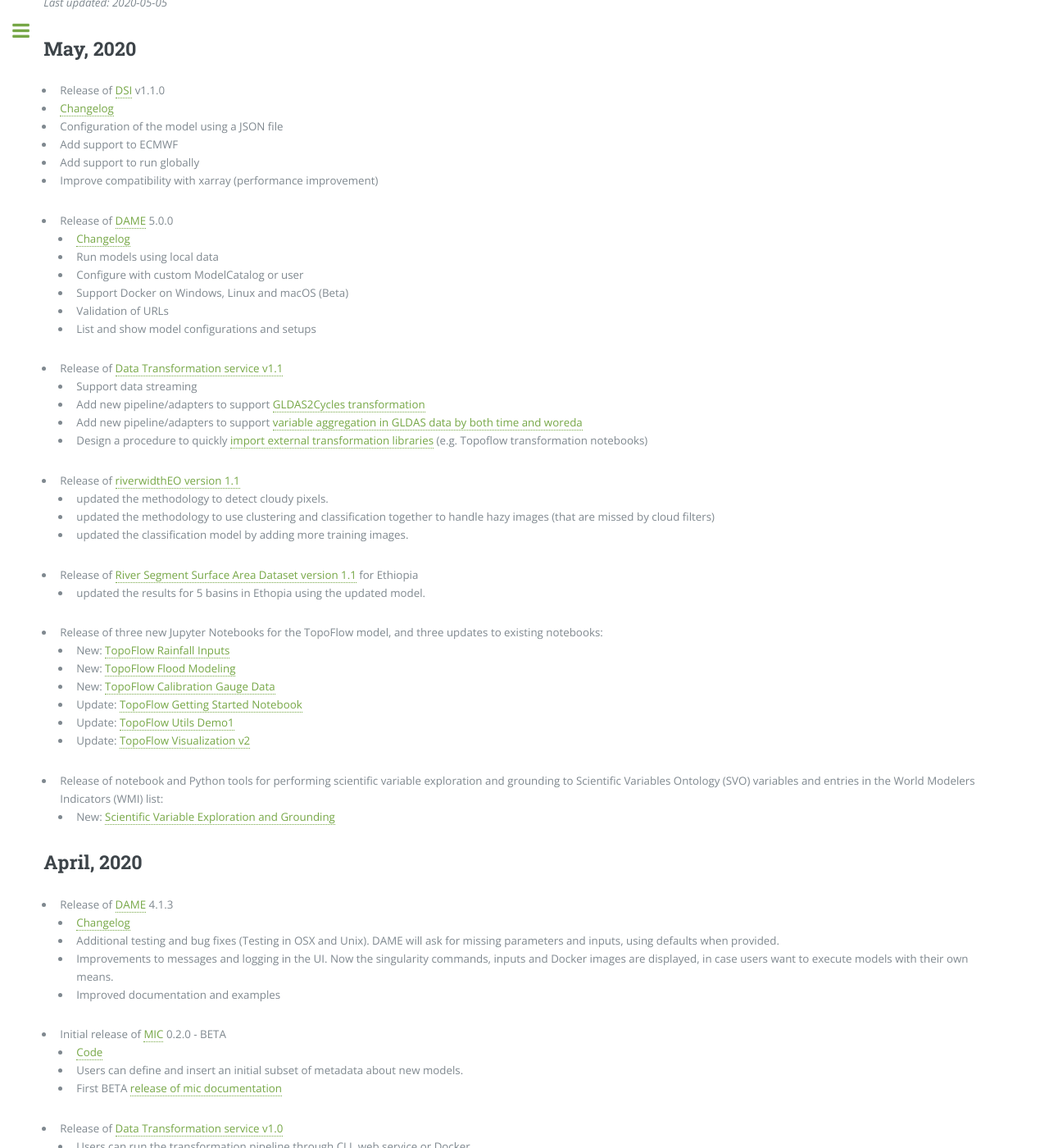
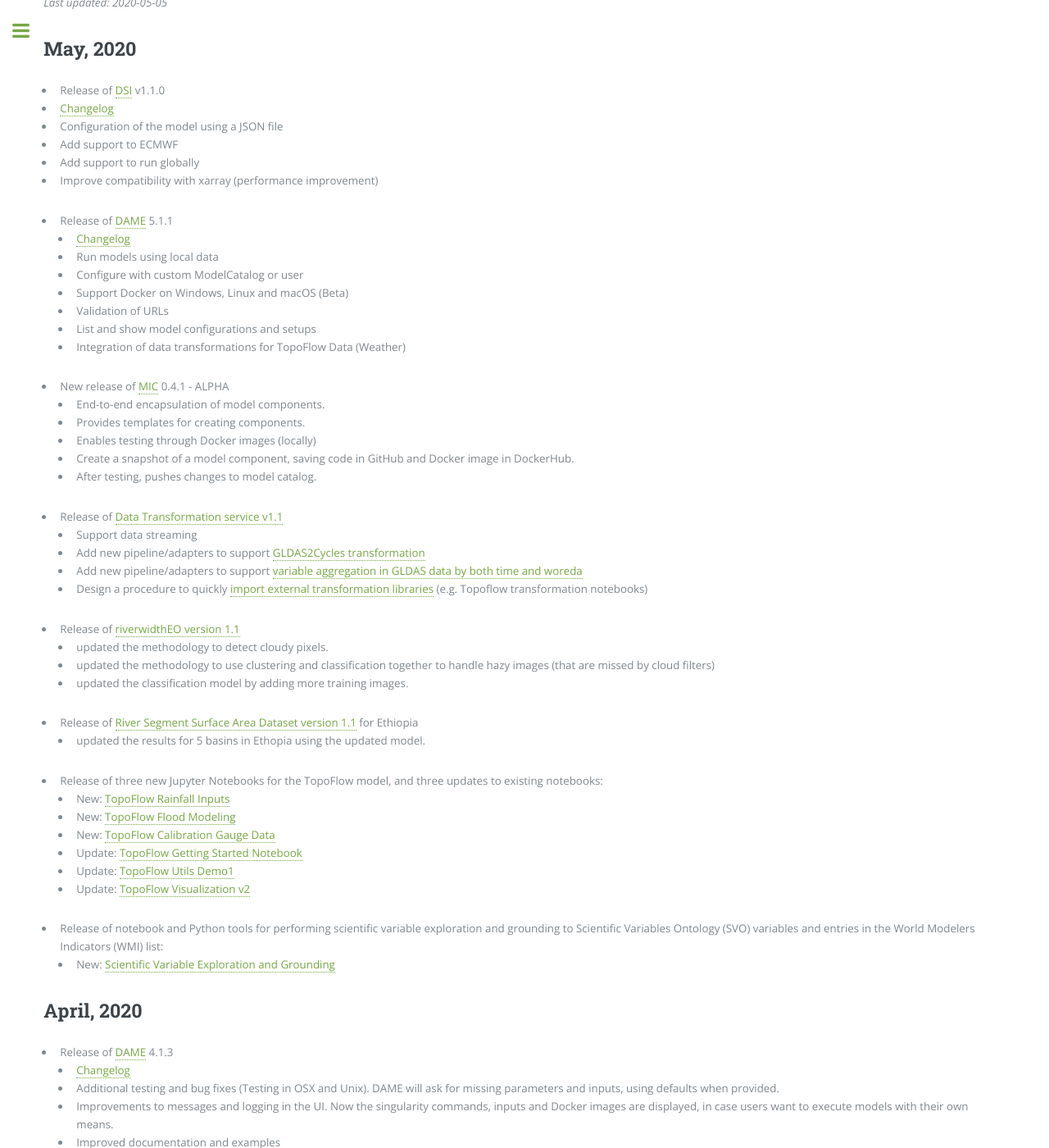
Before and after one commit to KnowledgeCaptureAndDiscovery/MINT, a Jekyll site: the page built from releases.md, in a window 1280 px wide and 1400 px high, scrolled down 228 px. Shown: the whole window at 82% size. Built offline with Jekyll 4.4.1, drawn with Linux system fonts in a browser that asks for light colours.

Commit message:
Update releases.md

```diff
--- a/releases.md
+++ b/releases.md
@@ -13,13 +13,21 @@
  * Add support to run globally
  * Improve compatibility with xarray (performance improvement)
 
-* Release of [DAME]({{ '/products/model/' | absolute_url }}#desktop-appliation-for-model-execution-dame) 5.0.0
-  * [Changelog](https://github.com/mintproject/dame_cli/releases/tag/5.0.0)
+* Release of [DAME]({{ '/products/model/' | absolute_url }}#desktop-appliation-for-model-execution-dame) 5.1.1
+  * [Changelog](https://github.com/mintproject/dame_cli/releases/tag/5.1.1)
   * Run models using local data
   * Configure with custom ModelCatalog or user
   * Support Docker on Windows, Linux and macOS (Beta)
   * Validation of URLs
   * List and show model configurations and setups
+  * Integration of data transformations for TopoFlow Data (Weather)
+
+* New release of [MIC]({{ '/products/model/' | absolute_url }}#model-insertion-checker-mic) 0.4.1 - ALPHA
+  * End-to-end encapsulation of model components.
+  * Provides templates for creating components.
+  * Enables testing through Docker images (locally)
+  * Create a snapshot of a model component, saving code in GitHub and Docker image in DockerHub.
+  * After testing, pushes changes to model catalog.
 
 * Release of [Data Transformation service v1.1]({{ '/products/data/' | absolute_url }}#transformation-services)
   * Support data streaming
@@ -52,7 +60,7 @@
   * Additional testing and bug fixes (Testing in OSX and Unix). DAME will ask for missing parameters and inputs, using defaults when provided.
   * Improvements to messages and logging in the UI. Now the singularity commands, inputs and Docker images are displayed, in case users want to execute models with their own means.
   * Improved documentation and examples
-* Initial release of [MIC]({{ '/products/model/' | absolute_url }}#model-insertion-checker-mic) 0.2.0 - BETA
+* Initial release of [MIC]({{ '/products/model/' | absolute_url }}#model-insertion-checker-mic) 0.2.0 - ALPHA
   * [Code](https://github.com/mintproject/mic/releases/tag/0.2.0)
   * Users can define and insert an initial subset of metadata about new models.
   * First BETA [release of mic documentation](https://mic-cli.readthedocs.io/en/latest/)
```
